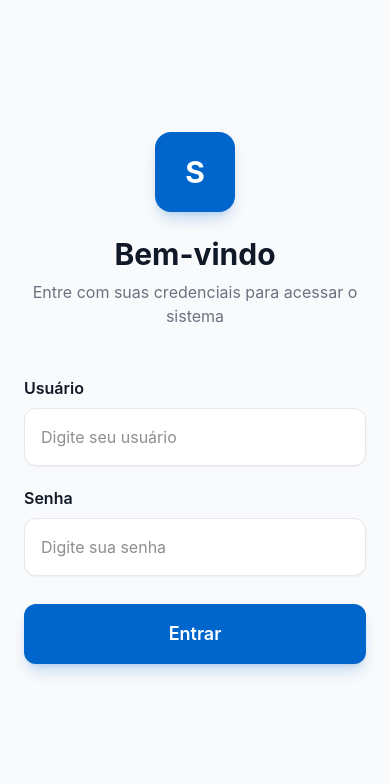
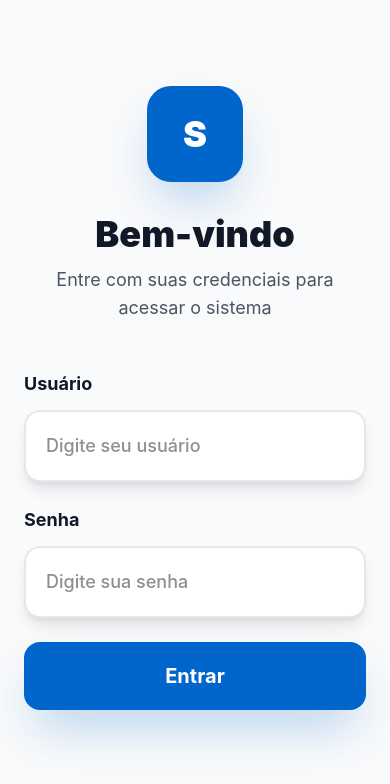
Before and after one commit to ErikEliasV/Clean-Smart, a React Native app: screen / in a window 390 px wide. Shown: the top 784 px of the page. Built offline with nearby package versions, Linux system fonts and the light colour scheme.

Commit message:
Feat: add dark mode and ligth mod and correction of the PR

```diff
--- a/App.tsx
+++ b/App.tsx
@@ -7,11 +7,11 @@ import HomeScreen from './src/screens/HomeScreen';
 import './global.css';
 
 const AppContent: React.FC = () => {
-  const { user, token, isLoading } = useAuth();
+  const { user, token, isLoading, isDarkMode } = useAuth();
 
   if (isLoading) {
     return (
-      <SafeAreaView className="flex-1 bg-gray-50">
+      <SafeAreaView className={`flex-1 ${isDarkMode ? 'bg-gray-900' : 'bg-gray-50'}`}>
         <View className="flex-1 justify-center items-center">
           <ActivityIndicator size="large" color="#0066CC" />
         </View>
@@ -22,7 +22,7 @@ const AppContent: React.FC = () => {
   return (
     <>
       {user && token ? <HomeScreen /> : <LoginScreen />}
-      <StatusBar style="dark" />
+      <StatusBar style={isDarkMode ? "light" : "dark"} />
     </>
   );
 };
--- a/src/contexts/AuthContext.tsx
+++ b/src/contexts/AuthContext.tsx
@@ -13,6 +13,8 @@ interface AuthContextType {
   user: User | null;
   token: string | null;
   isLoading: boolean;
+  isDarkMode: boolean;
+  toggleTheme: () => void;
   login: (username: string, password: string) => Promise<{ success: boolean; error?: string }>;
   logout: () => Promise<void>;
 }
@@ -35,9 +37,11 @@ export const AuthProvider: React.FC<AuthProviderProps> = ({ children }) => {
   const [user, setUser] = useState<User | null>(null);
   const [token, setToken] = useState<string | null>(null);
   const [isLoading, setIsLoading] = useState(true);
+  const [isDarkMode, setIsDarkMode] = useState(false);
 
   useEffect(() => {
     loadStoredAuth();
+    loadTheme();
   }, []);
 
   const loadStoredAuth = async () => {
@@ -53,6 +57,25 @@ export const AuthProvider: React.FC<AuthProviderProps> = ({ children }) => {
       console.error('Error loading stored auth:', error);
     } finally {
       setIsLoading(false);
+    }
+  };
+
+  const loadTheme = async () => {
+    try {
+      const theme = await AsyncStorage.getItem('theme');
+      setIsDarkMode(theme === 'dark');
+    } catch (error) {
+      console.error('Error loading theme:', error);
+    }
+  };
+
+  const toggleTheme = async () => {
+    const newTheme = !isDarkMode;
+    setIsDarkMode(newTheme);
+    try {
+      await AsyncStorage.setItem('theme', newTheme ? 'dark' : 'light');
+    } catch (error) {
+      console.error('Error saving theme:', error);
     }
   };
 
@@ -72,7 +95,6 @@ export const AuthProvider: React.FC<AuthProviderProps> = ({ children }) => {
       if (response.ok) {
         const data = await response.json();
 
-        // Store token and user data
         await AsyncStorage.setItem('token', data.token);
         await AsyncStorage.setItem('user', JSON.stringify(data.user_data));
 
@@ -111,6 +133,8 @@ export const AuthProvider: React.FC<AuthProviderProps> = ({ children }) => {
     user,
     token,
     isLoading,
+    isDarkMode,
+    toggleTheme,
     login,
     logout,
   };
--- a/src/screens/HomeScreen.tsx
+++ b/src/screens/HomeScreen.tsx
@@ -3,7 +3,7 @@ import { View, Text, TouchableOpacity, Alert, SafeAreaView, ScrollView } from 'r
 import { useAuth } from '../contexts/AuthContext';
 
 const HomeScreen: React.FC = () => {
-  const { user, logout } = useAuth();
+  const { user, logout, isDarkMode, toggleTheme } = useAuth();
 
   const handleLogout = () => {
     Alert.alert(
@@ -24,14 +24,23 @@ const HomeScreen: React.FC = () => {
   };
 
   return (
-    <SafeAreaView className="flex-1 bg-gray-50 items-center justify-center">
+    <SafeAreaView className={`flex-1 ${isDarkMode ? 'bg-gray-900' : 'bg-gray-50'} items-center justify-center`}>
+
+              <TouchableOpacity
+                onPress={toggleTheme}
+                className={`w-24 h-12 rounded-full items-center justify-center ${
+                  isDarkMode ? 'bg-gray-700' : 'bg-gray-100'
+                }`}
+              >
+                <Text className="text-2xl text-red-500">{isDarkMode ? 'Dark' : 'Ligth'}</Text>
+              </TouchableOpacity>
 
       <View className="p-5 pb-4 w-full">
         <TouchableOpacity
-          className="bg-red-500 rounded-xl py-4 items-center shadow-lg shadow-red-500/20"
+          className="  bg-red-500 rounded-2xl py-5 items-center shadow-2xl shadow-red-500/30"
           onPress={handleLogout}
         >
-          <Text className="text-white text-lg font-semibold">Sair</Text>
+          <Text className="text-white text-xl font-bold">Sair</Text>
         </TouchableOpacity>
       </View>
     </SafeAreaView>
--- a/src/screens/LoginScreen.tsx
+++ b/src/screens/LoginScreen.tsx
@@ -16,7 +16,7 @@ const LoginScreen: React.FC = () => {
   const [username, setUsername] = useState('');
   const [password, setPassword] = useState('');
   const [isLoading, setIsLoading] = useState(false);
-  const { login } = useAuth();
+  const { login, isDarkMode } = useAuth();
 
   const handleLogin = async () => {
     if (!username.trim() || !password.trim()) {
@@ -34,31 +34,37 @@ const LoginScreen: React.FC = () => {
   };
 
   return (
-    <SafeAreaView className="flex-1 bg-gray-50">
+    <SafeAreaView className={`flex-1 ${isDarkMode ? 'bg-gray-900' : 'bg-gray-50'}`}>
       <KeyboardAvoidingView
         className="flex-1"
         behavior={Platform.OS === 'ios' ? 'padding' : 'height'}
       >
         <View className="flex-1 justify-center px-6">
-          {/* Header */}
           <View className="items-center mb-12">
-            <View className="w-20 h-20 bg-senac-blue rounded-2xl items-center justify-center mb-6 shadow-lg shadow-senac-blue/20">
-              <Text className="text-white text-3xl font-bold">S</Text>
+            <View className="w-24 h-24 bg-senac-blue rounded-3xl items-center justify-center mb-8 shadow-2xl shadow-senac-blue/30">
+              <Text className="text-white text-4xl font-black">S</Text>
             </View>
-            <Text className="text-3xl font-bold text-gray-900 mb-2">Bem-vindo</Text>
-            <Text className="text-gray-500 text-center text-base leading-6">
+            <Text className={`text-4xl font-black mb-3 ${isDarkMode ? 'text-white' : 'text-gray-900'}`}>
+              Bem-vindo
+            </Text>
+            <Text className={`text-center text-lg leading-7 ${isDarkMode ? 'text-gray-300' : 'text-gray-600'}`}>
               Entre com suas credenciais para acessar o sistema
             </Text>
           </View>
 
-          {/* Form */}
-          <View className="mb-12">
-            <View className="mb-5">
-              <Text className="text-gray-900 text-base font-semibold mb-2">Usuário</Text>
+          <View className="mb-12 space-y-6">
+            <View>
+              <Text className={`text-lg font-bold mb-3 ${isDarkMode ? 'text-white' : 'text-gray-900'}`}>
+                Usuário
+              </Text>
               <TextInput
-                className="bg-white border border-gray-200 rounded-xl px-4 py-4 text-gray-900 text-base shadow-sm"
+                className={`border-2 rounded-2xl px-5 py-5 text-lg font-medium shadow-lg ${
+                  isDarkMode
+                    ? 'bg-gray-800 border-gray-700 text-white'
+                    : 'bg-white border-gray-200 text-gray-900'
+                }`}
                 placeholder="Digite seu usuário"
-                placeholderTextColor="#8E8E93"
+                placeholderTextColor={isDarkMode ? '#9CA3AF' : '#8E8E93'}
                 value={username}
                 onChangeText={setUsername}
                 autoCapitalize="none"
@@ -67,12 +73,18 @@ const LoginScreen: React.FC = () => {
               />
             </View>
 
-            <View className="mb-5">
-              <Text className="text-gray-900 text-base font-semibold mb-2">Senha</Text>
+            <View>
+              <Text className={`text-lg font-bold mb-3 ${isDarkMode ? 'text-white' : 'text-gray-900'}`}>
+                Senha
+              </Text>
               <TextInput
-                className="bg-white border border-gray-200 rounded-xl px-4 py-4 text-gray-900 text-base shadow-sm"
+                className={`border-2 rounded-2xl px-5 py-5 text-lg font-medium shadow-lg ${
+                  isDarkMode
+                    ? 'bg-gray-800 border-gray-700 text-white'
+                    : 'bg-white border-gray-200 text-gray-900'
+                }`}
                 placeholder="Digite sua senha"
-                placeholderTextColor="#8E8E93"
+                placeholderTextColor={isDarkMode ? '#9CA3AF' : '#8E8E93'}
                 value={password}
                 onChangeText={setPassword}
                 secureTextEntry
@@ -83,14 +95,17 @@ const LoginScreen: React.FC = () => {
             </View>
 
             <TouchableOpacity
-              className={`bg-senac-blue rounded-xl py-4 items-center mt-2 shadow-lg shadow-senac-blue/20 ${isLoading ? 'opacity-60' : ''}`}
+              className={`rounded-2xl py-5 items-center mt-4 shadow-2xl shadow-senac-blue/30 ${
+                isLoading ? 'opacity-60' : 'opacity-100'
+              }`}
+              style={{ backgroundColor: '#0066CC' }}
               onPress={handleLogin}
               disabled={isLoading}
             >
               {isLoading ? (
-                <ActivityIndicator color="white" size="small" />
+                <ActivityIndicator color="white" size="large" />
               ) : (
-                <Text className="text-white text-lg font-semibold">Entrar</Text>
+                <Text className="text-white text-xl font-bold">Entrar</Text>
               )}
             </TouchableOpacity>
           </View>
```
